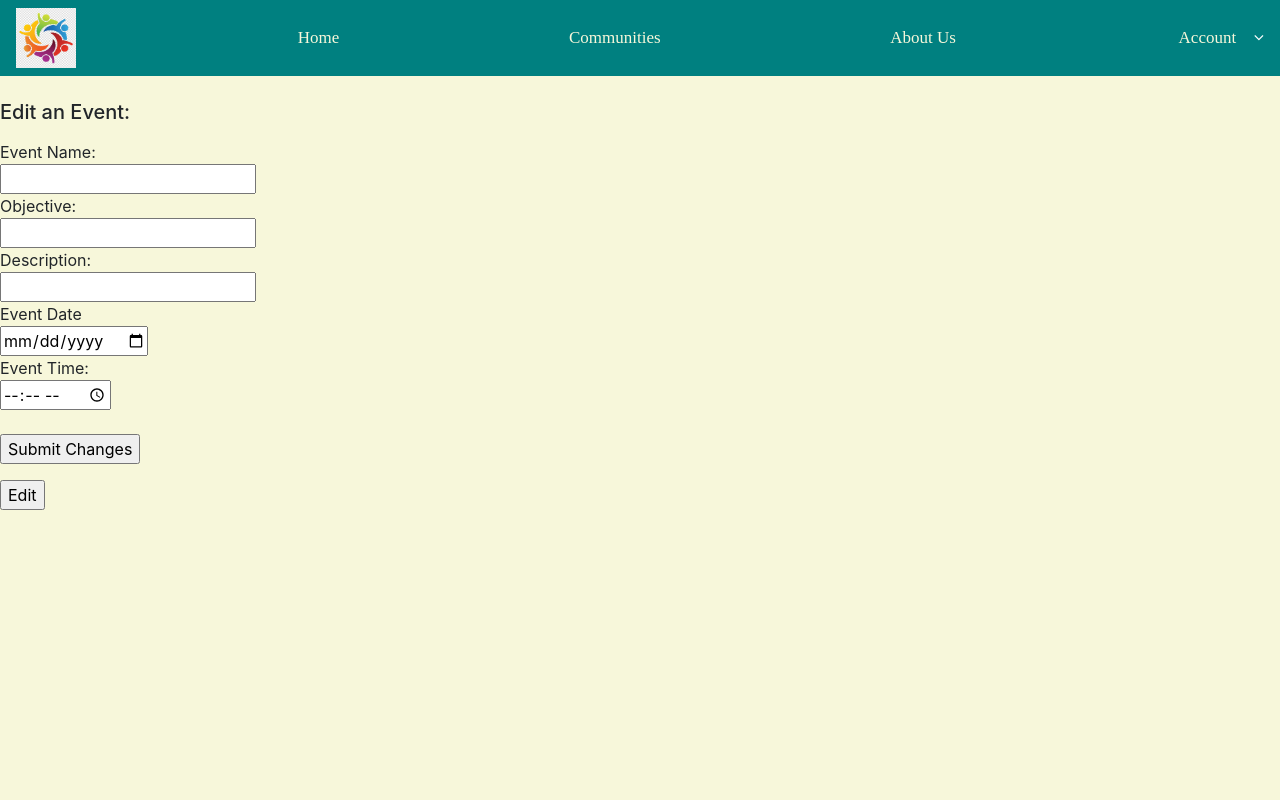
After one commit to maliabsi/finalProject-group8, a Flask app: template templates/edit_event.html in a window 1280 px wide. The commit adds this page. Run offline with Flask 2, Linux system fonts and the light colour scheme; the template is opened without the code that fills it, so the values that code supplies are empty; some libraries are stand-ins or nearby versions.

Commit message:
edit event

```diff
--- a/templates/communities.html
+++ b/templates/communities.html
@@ -27,6 +27,7 @@
                             <a href="profile">Your Profile</a>
                             {% else %}
                             <a href="login">Login </a>
+                            <a href="profile">Your Profile</a>
                             {% endif %}
                         </div>
                     </div>
--- /dev/null
+++ b/templates/edit_event.html
@@ -0,0 +1,61 @@
+<html>
+
+<head>
+    <link rel="stylesheet" href="https://cdn.jsdelivr.net/npm/bootstrap@4.0.0/dist/css/bootstrap.min.css"
+        integrity="sha384-Gn5384xqQ1aoWXA+058RXPxPg6fy4IWvTNh0E263XmFcJlSAwiGgFAW/dAiS6JXm" crossorigin="anonymous">
+    <link rel="stylesheet" href="static/style.css">
+    <link rel="stylesheet" href="static/profile_style.css">
+    <link rel="stylesheet" href="https://cdnjs.cloudflare.com/ajax/libs/font-awesome/4.7.0/css/font-awesome.min.css">
+    <link href="//maxcdn.bootstrapcdn.com/font-awesome/4.5.0/css/font-awesome.min.css" rel="stylesheet">
+    <link rel="icon" href="/static/logo.jpeg">
+</head>
+
+<body>
+    <nav>
+        <div class="navbar">
+            <img src="static/logo.jpeg" alt="logo" class="logo">
+            <a href="/">Home</a>
+            <a href="communities">Communities</a>
+            <a href="about">About Us</a>
+            <div class="dropdown">
+                <button class="dropbtn">Account</button>
+                <div class="dropdown-content">
+                    <div class="logout_button">
+                        {% if authenticated %}
+                        <a href="handle_logout"> Logout </a>
+                        <a href="profile">Your Profile</a>
+                        {% else %}
+                        <a href="login">Login </a>
+                        {% endif %}
+                    </div>
+                </div>
+            </div>
+        </div>
+    </nav>
+    <br>
+    <div class=" center">
+        <h5 class="center">Edit an Event:</h3>
+            <p class="center">
+            <form method="POST" class="center" action="/new_event_handler">
+                Event Name:<br>
+                <input type="text" name="event_name"><br>
+                Objective:<br>
+                <input type="text" name="tagline"><br>
+                Description: <br>
+                <input type="text" name="decription"><br>
+                Event Date <br>
+                <input type="date" name="date"><br>
+                Event Time: <br>
+                <input type="time" name="time"><br>
+                <input type="hidden" name="community_id" value={{community.id}}>
+                <br>
+                <input type="submit" value="Submit Changes">
+            </form>
+            </p>
+            <form method="POST" action="/edit_event_handler">
+                <input type="hidden" name="status" value="edit">
+                <input type="hidden" name="Event_id" value={{event.id}}>
+                <input class="edit_event" type="submit" value="Edit">
+            </form>
+            <br>
+    </div>
--- a/templates/user.html
+++ b/templates/user.html
@@ -75,7 +75,10 @@
             <br><br>
             <b> {{my_events[i].community_name}}</b><br>
             <em>{{my_events[i].tagline}}</em>
-
+            <form method="POST" action="/edit_event">
+                <input type="hidden" name="Event_id" value={{my_events[i].id}}>
+                <input class="visit_community" type="submit" value="Edit">
+            </form>
             <form method="POST" action="/edit_event_handler">
                 <input type="hidden" name="status" value="delete">
                 <input type="hidden" name="event_id" value={{my_events[i].id}}>
```
